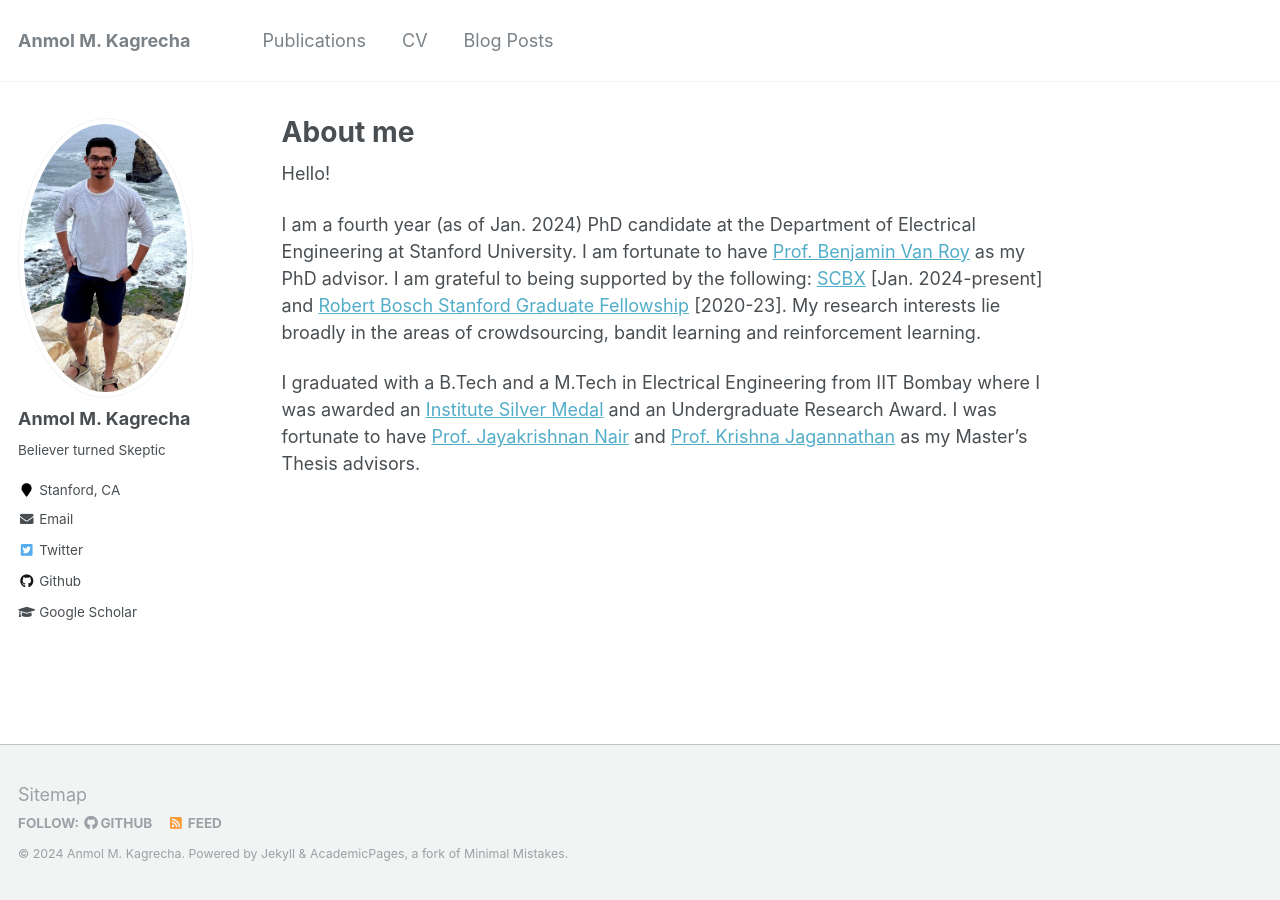
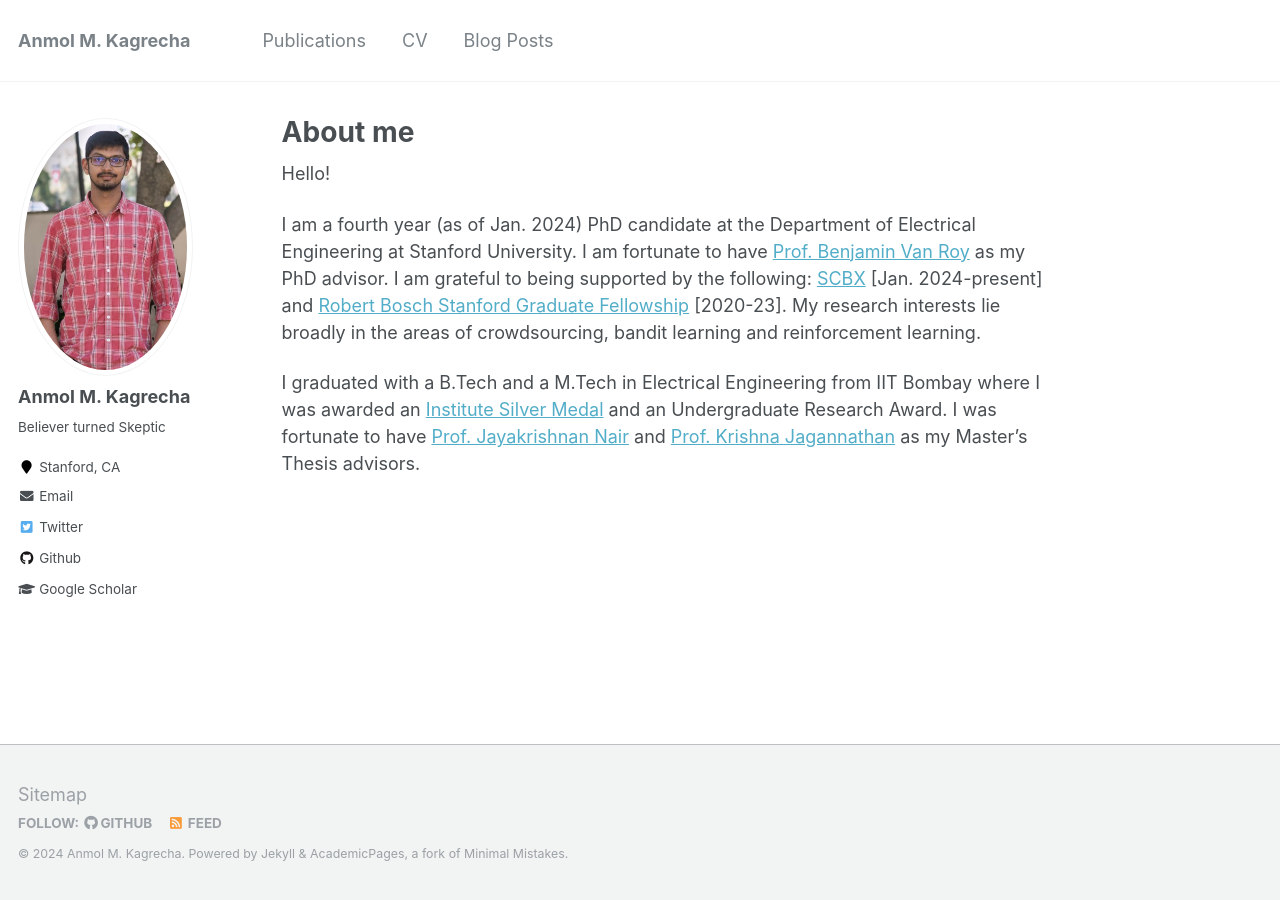
Before and after one commit to akagrecha/akagrecha.github.io, a Jekyll site: the page built from _pages/about.md, in a window 1280 px wide. Built offline with Jekyll 4.4.1, drawn with Linux system fonts in a browser that asks for light colours.

Commit message:
profile photo config change

```diff
--- a/_config.yml
+++ b/_config.yml
@@ -81,7 +81,7 @@ analytics:
 # Site Author
 author:
   name             : "Anmol M. Kagrecha"
-  avatar           : "profile.jpg"
+  avatar           : "profile_15_April.jpeg"
   bio              : "Believer turned Skeptic"
   location         : "Stanford, CA"
   employer         :
```
